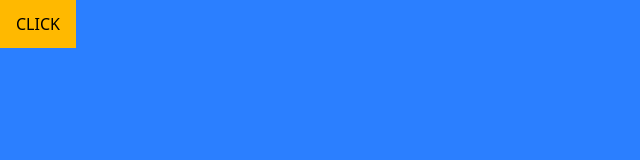
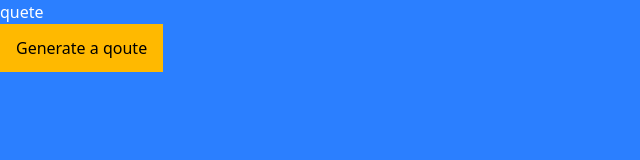
Before and after one commit to Javaz1/qoutes-generator, a website: page index.html in a window 1280 px wide. Shown: the whole page, without its empty margins (0-640 px from the left). Drawn offline with Linux system fonts and the light colour scheme.

Commit message:
add qoutes with Dom

```diff
--- a/index.html
+++ b/index.html
@@ -7,7 +7,11 @@
     <title>Document</title>
 </head>
 <body class="bg-blue-500">
-    <button class="py-3 px-4 bg-amber-400" id="btn">CLICK</button>
+<div class="text-white" id="qoutes">
+<p  >quete</p>
+
+</div>
+    <button class="py-3 px-4 bg-amber-400" id="btn">Generate a qoute</button>
     <script src="main.js"></script>
 </body>
 </html>
--- a/main.js
+++ b/main.js
@@ -1,7 +1,12 @@
+
+
 const btn=document.getElementById("btn");
+
+
 btn.addEventListener('click',function(){
 
  async function getquote() {
+    let quotes=document.getElementById("qoutes");
     try{
     const response= await fetch('https://api.api-ninjas.com/v1/quotes',{
         method:"GET",
@@ -14,10 +19,12 @@ btn.addEventListener('click',function(){
     throw new Error(`error http ${response.status}`)
  }
  const data=await response.json();
- console.log(data[0].quote);
+
+console.log(quotes)
+ quotes.textContent=data[0].quote
  }
 catch(error){
-    console.error('error',error.message)
+    console.error('error' ,error.message)
 }
 
  }
```
Also changed, not shown: src/output.css.
